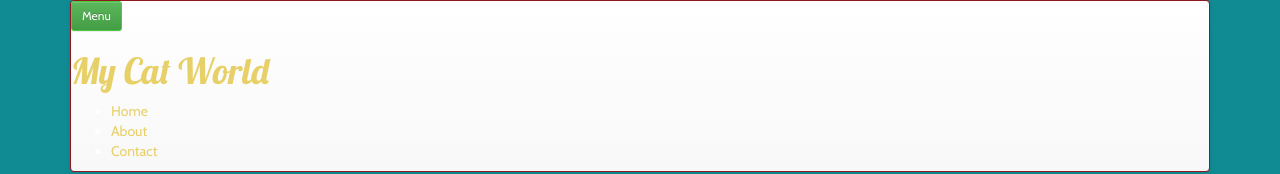
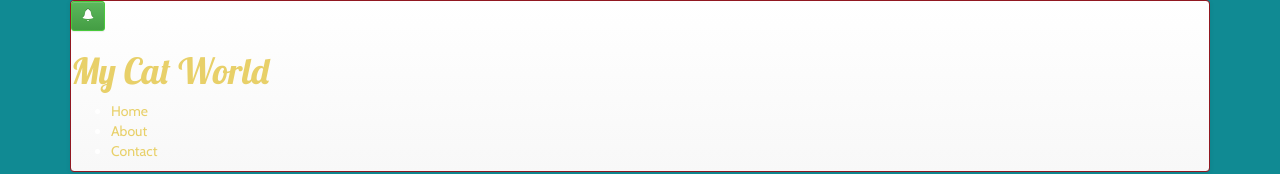
Before and after one commit to zadidrusdid/bootstrap3-exercise, a plain HTML site: page index.html in a window 1280 px wide. Shown: the top 174 px of the page. Drawn offline with nearby package versions, Linux system fonts and the light colour scheme.

Commit message:
use of icon, creating toolbar

```diff
--- a/index.html
+++ b/index.html
@@ -13,7 +13,7 @@
 
     <header class="container">
         <section id="menu" class="navbar navbar-default">
-        	<a href="#" class="btn btn-success btn-sm">Menu</a>
+        	<a href="#" class="btn btn-success btn-sm"><span class="glyphicon glyphicon-bell"></span></a>
             <div id="logo">
                 <a href='.'><h1>My Cat World</h1></a>
             </div>
```
